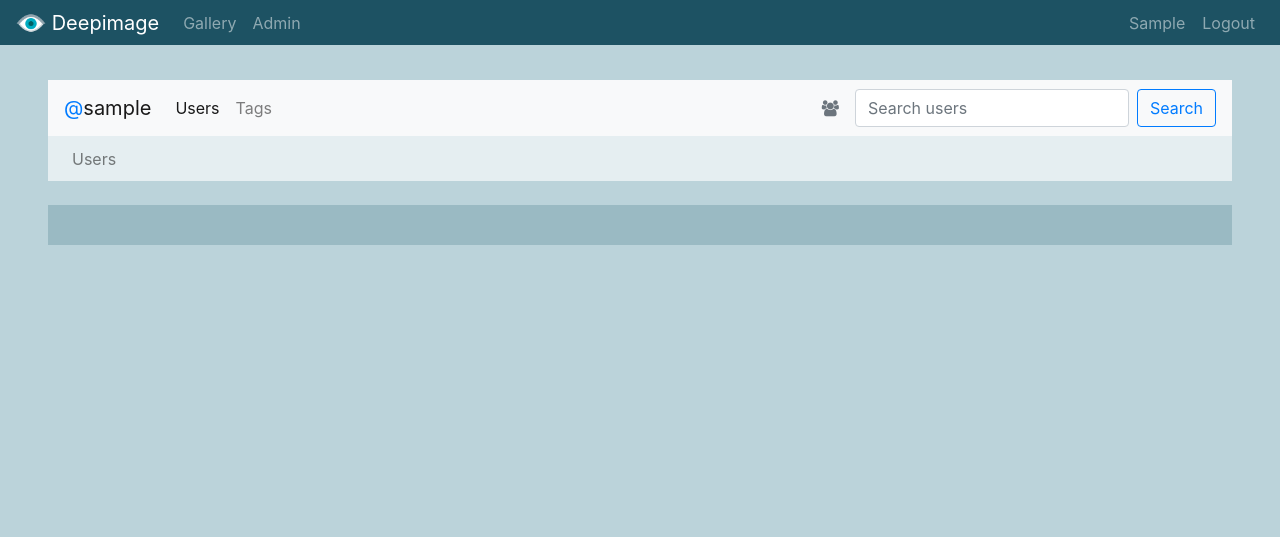
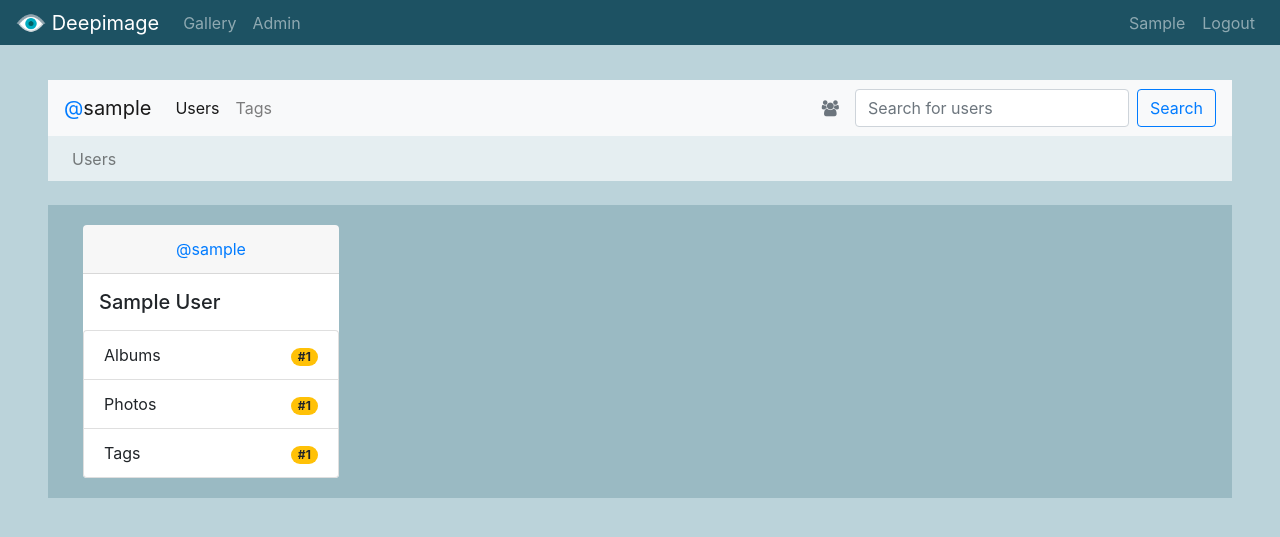
Before and after one commit to mihai-craciun/deepimage, a Django app: page /gallery/ in a window 1280 px wide. Shown: the top 537 px of the page. Run offline with Django 3.2, Linux system fonts and the light colour scheme; a user stored in the database is signed in; tables that the repository leaves empty hold one stand-in row (values such as "Sample post"); some libraries are stand-ins or nearby versions.

Commit message:
added users search and users gallery

```diff
--- a/webimage/static/webimage/css/main.css
+++ b/webimage/static/webimage/css/main.css
@@ -42,3 +42,7 @@ body {
 .card {
     border: 0px !important;
 }
+
+.color-di {
+    color: #1d5263 !important;
+}
--- a/webimage/templates/webimage/gallery.html
+++ b/webimage/templates/webimage/gallery.html
@@ -20,34 +20,37 @@
                        href="{% url 'webimage:gallery_tags' %}">Tags</a>
                 </li>
             </ul>
-            <form class="form-inline my-2 my-lg-0">
+            <form class="form-inline my-2 my-lg-0" action="
+                    {% if field == 'Users' %}{% url 'webimage:gallery' %}{% else %}{% url 'webimage:gallery_tags' %}{% endif %}"
+                  method="get">
                 {% if field == 'Users' %}
                     <span class="fa fa-users nav-link disabled"></span>
                 {% endif %}
                 {% if field == 'Tags' %}
                     <span class="fa fa-tags nav-link disabled"></span>
                 {% endif %}
-                <input class="form-control mr-sm-2" type="search" placeholder="Search {{ field.lower }}" aria-label="Search">
+                <input class="form-control mr-sm-2" type="search" placeholder="Search for {{ field.lower }}"
+                       aria-label="Search" name="{{ field.lower|slice:":-1" }}string">
                 <button class="btn btn-outline-primary my-2 my-sm-0" type="submit">Search</button>
             </form>
         </div>
     </nav>
     <nav class="navbar navbar-expand-lg navbar-light navbar-gallery-bottom ml-5 mr-5">
         <ul class="navbar-nav mr-auto">
-           {% block navigation %}
-           {% endblock %}
+            {% block navigation %}
+            {% endblock %}
         </ul>
     </nav>
     <div class="mt-4 ml-5 mr-5 mb-5">
-        <div class="card container-fluid">
-            <div class="card-body bg-di-gallery row">
-                {% block mainitem %}
-                {% endblock %}
-                {% for i in items %}
-                    {% block item %}
+        {% block mainitem %}
+        {% endblock %}
+        {% if gallery_mode %}
+            <div class="card container-fluid">
+                <div class="card-body bg-di-gallery row">
+                    {% block gallery %}
                     {% endblock %}
-                {% endfor %}
+                </div>
             </div>
-        </div>
+        {% endif %}
     </div>
 {% endblock %}
--- a/webimage/templates/webimage/gallery/user.html
+++ b/webimage/templates/webimage/gallery/user.html
@@ -7,6 +7,6 @@
         <div class="nav-link"> ></div>
     </li>
     <li class="nav-item">
-        <a class="nav-link" href="{% url 'webimage:gallery_user' user.username %}">{{ user.username }}</a>
+        <a class="nav-link" href="{% url 'webimage:gallery_user' profile.username %}">{{ profile.username }}</a>
     </li>
 {% endblock %}
--- a/webimage/templates/webimage/gallery/users.html
+++ b/webimage/templates/webimage/gallery/users.html
@@ -3,4 +3,54 @@
     <li class="nav-item">
         <a class="nav-link" href="{% url 'webimage:gallery' %}">Users</a>
     </li>
+    {% if filter %}
+        <li class="nav-item">
+            <a class="nav-link disabled">></a>
+        </li>
+        <li class="nav-item>">
+            <a class="nav-link disabled">Search results for <i>{{ filter }}</i></a>
+        </li>
+    {% endif %}
 {% endblock %}
+{% block gallery %}
+    {% if users|length > 0 %}
+        {% for u in users %}
+            <div class="col-sm-6 col-md-4 col-lg-3">
+                <div class="card">
+                    <div class="card-header text-center">
+                        <a class="card-link" href="{% url 'webimage:gallery_user' u.user.username %}">
+                            <span class="text-primary">@</span><span class="text">{{ u.user.username }}</span>
+                        </a>
+                    </div>
+                    <div class="mt-3 ml-3 mb-2">
+                        <h5 class="text">{{ u.user.first_name }} {{ u.user.last_name }}</h5>
+                    </div>
+                    <ul class="list-group">
+                        <li class="list-group-item">
+                            <span class="float-left">Albums</span>
+                            <span class="float-right">
+                                <span class="badge badge-pill badge-warning">#{{ u.albums }}</span>
+                            </span>
+                        </li>
+                        <li class="list-group-item">
+                            <span class="float-left">Photos</span>
+                            <span class="float-right">
+                                <span class="badge badge-pill badge-warning">#{{ u.photos }}</span>
+                            </span>
+                        </li>
+                        <li class="list-group-item">
+                            <span class="float-left">Tags</span>
+                            <span class="float-right"><span class="float-right">
+                                <span class="badge badge-pill badge-warning">#{{ u.tags }}</span>
+                            </span></span>
+                        </li>
+                    </ul>
+                </div>
+            </div>
+        {% endfor %}
+    {% else %}
+        <div class="text-center w-100">
+            <span class="text color-di">No results were found :(</span>
+        </div>
+    {% endif %}
+{% endblock %}
--- a/webimage/views/gallery.py
+++ b/webimage/views/gallery.py
@@ -1,5 +1,7 @@
 from django.shortcuts import render
 from django.views.generic import View
+from ..models import User, Album, Photo, PhotoTag, Tag
+from .models.userview import user_albums_rank, user_photos_rank, user_tags_rank
 
 
 class Fields:
@@ -7,54 +9,83 @@ class Fields:
     Users = 'Users'
 
 
-class Title:
-    Tags = 'Gallery - Tags'
-    Users = 'Gallery - Users'
+class RenderObject:
+    class Title:
+        Tags = 'Gallery - Tags'
+        Users = 'Gallery - Users'
+
+    @staticmethod
+    def create(field_type, multiple, context=None):
+        obj = {}
+        if field_type == Fields.Tags:
+            obj['title'] = RenderObject.Title.Tags
+            obj['field'] = Fields.Tags
+        elif field_type == Fields.Users:
+            obj['title'] = RenderObject.Title.Users
+            obj['field'] = Fields.Users
+        if multiple:
+            obj['gallery_mode'] = True
+        else:
+            obj['gallery_mode'] = False
+        if context is not None:
+            obj.update(context)
+        return obj
 
 
 class UsersView(View):
     def get(self, request):
-        return render(request, 'webimage/gallery/users.html', {
-            'title': Title.Users,
-            'field': Fields.Users,
-        })
+        userstring = request.GET.get('userstring', None)
+        users = UsersView.filter(userstring)
+        users = list(map(lambda u: {
+            'user': u,
+            'albums': user_albums_rank(u),
+            'photos': user_photos_rank(u),
+            'tags': user_tags_rank(u),
+        }, users))
+        context = {
+            'users': users,
+            'filter': userstring,
+        }
+        return render(request, 'webimage/gallery/users.html',
+                      RenderObject.create(Fields.Users, True, context))
+
+    @staticmethod
+    def filter(userstring):
+        if userstring is None:
+            return User.objects.all()
+        username_search = User.objects.all().filter(username__icontains=userstring)
+        first_name_search = User.objects.all().filter(first_name__icontains=userstring)
+        last_name_search = User.objects.all().filter(last_name__icontains=userstring)
+        return username_search | first_name_search | last_name_search
+
+
+class UserView(View):
+    def get(self, request, user):
+        profile = User.objects.get(username=user)
+        context = {'profile': profile}
+        return render(request, 'webimage/gallery/user.html',
+                      RenderObject.create(Fields.Users, True, context))
+
+
+class AlbumView(View):
+    def get(self, request, user, album):
+        return render(request, 'webimage/gallery/album.html',
+                      RenderObject.create(Fields.Users, True))
+
+
+class PhotoView(View):
+    def get(self, request, user, album, photo):
+        return render(request, 'webimage/gallery/album.html',
+                      RenderObject.create(Fields.Users, False))
 
 
 class TagsView(View):
     def get(self, request):
-        return render(request, 'webimage/gallery/tags.html', {
-            'title': Title.Tags,
-            'field': Fields.Tags,
-        })
+        return render(request, 'webimage/gallery/tags.html',
+                      RenderObject.create(Fields.Tags, True))
 
 
 class TagView(View):
     def get(self, request, tag):
-        return render(request, 'webimage/gallery/tag.html', {
-            'title': Title.Tags,
-            'field': Fields.Tags,
-        })
-
-
-class UserView(View):
-    def get(self, request, user):
-        return render(request, 'webimage/gallery/user.html', {
-            'title': Title.Users,
-            'field': Fields.Users,
-        })
-
-
-class AlbumView(View):
-    def get(self, request, user, album):
-        return render(request, 'webimage/gallery/album.html', {
-            'title': Title.Users,
-            'field': Fields.Users,
-        })
-
-
-class PhotoView(View):
-    def get(self, request, user, album, photo):
-        return render(request, 'webimage/gallery/album.html', {
-            'title': Title.Users,
-            'field': Fields.Users,
-        })
+        return render(request, 'webimage/gallery/tag.html',
+                      RenderObject.create(Fields.Tags, False))
```
Also changed, not shown: webimage/views/__init__.py (deleted), webimage/views/models/__init__.py (deleted).
